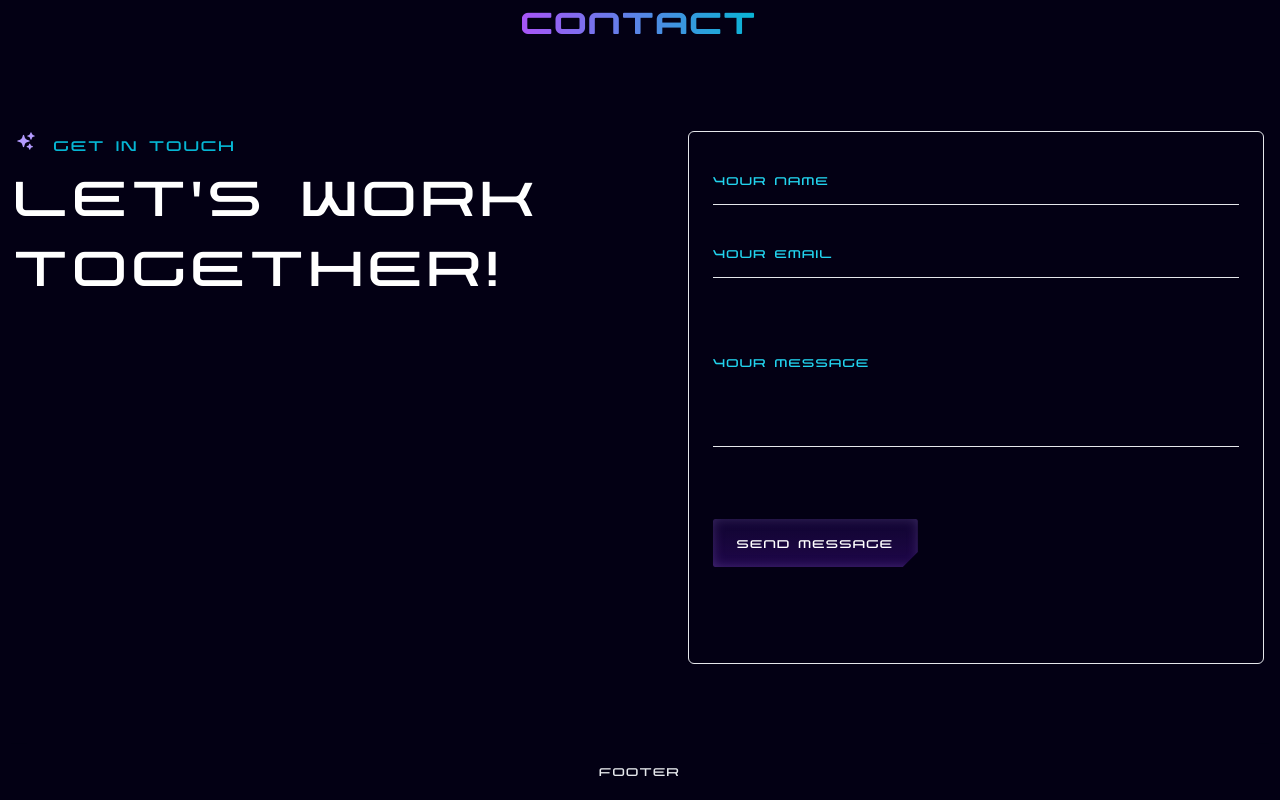
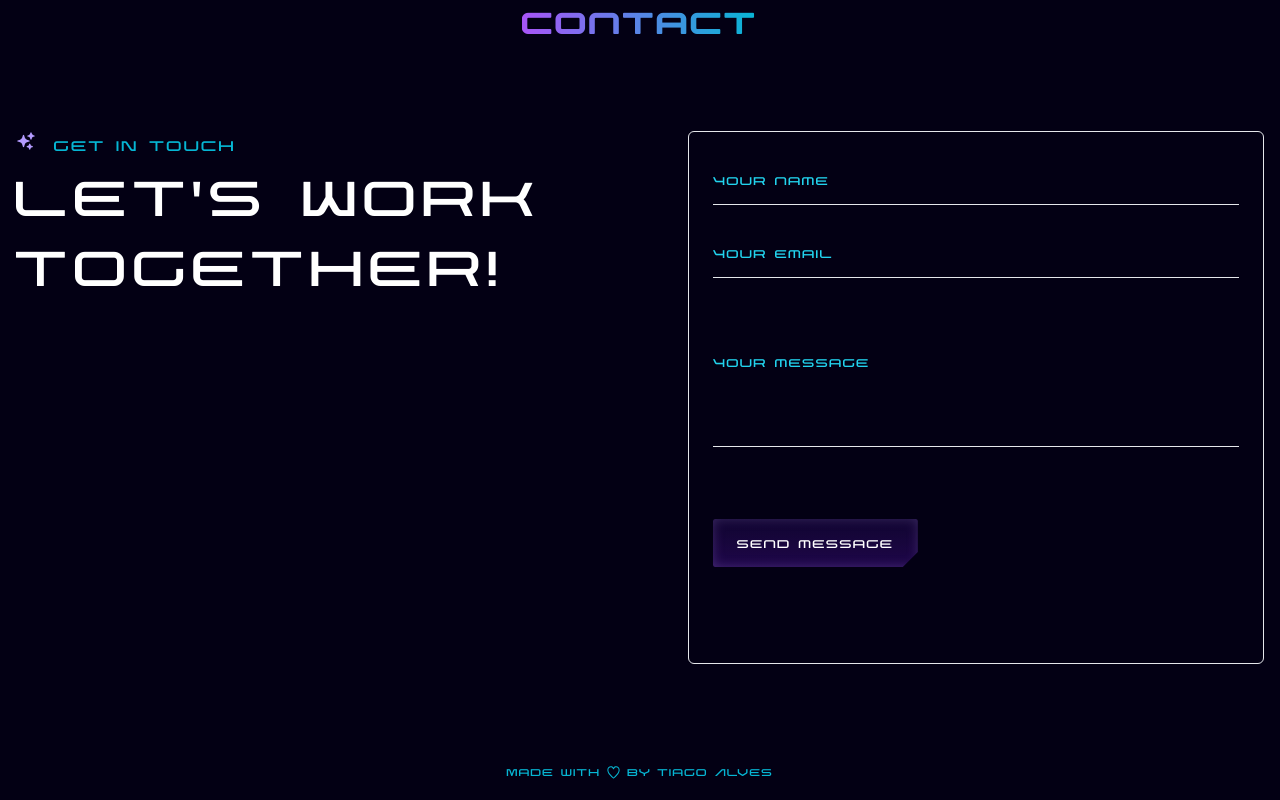
Before and after one commit to TiagoCoder2022/personal-portfolio, a Next.js app: page / in a window 1280 px wide. Shown: the part 3309-4109 px from the top of the page. Built offline with nearby package versions, Linux system fonts and the light colour scheme; a web font is replaced by a local one.

Commit message:
feat: add footer content

```diff
--- a/components/main/Footer.tsx
+++ b/components/main/Footer.tsx
@@ -1,16 +1,15 @@
+import { HeartIcon } from "@radix-ui/react-icons";
 import React from "react";
-import { RxLinkedinLogo, RxInstagramLogo, RxGithubLogo } from "react-icons/rx";
 
 const Footer = () => {
   return (
-    <footer className="w-full h-full bg-transparent text-gray-200 shadow-lg p-[15px]">
-      <div className="w-full flex flex-col items-center justify-center m-auto">
-        <div className="w-full h-full flex flex-col items-center justify-around flex-wrap">
-          <div className="min-w-[200px] h-auto flex flex-col items-center justify-start">
-            <h2>Footer</h2>
-          </div>
-        </div>
-      </div>
+    <footer className="w-full h-14 flex items-center justify-center bg-transparent text-cyan-500">
+      <span className="flex items-center gap-1.5 text-xs sm:text-sm text-cyan-500">
+        Made with
+        <HeartIcon className="text-cyan-500 fill-cyan-500" />
+        by
+        <strong className="font-medium">Tiago Alves</strong>
+      </span>
     </footer>
   );
 };
```
